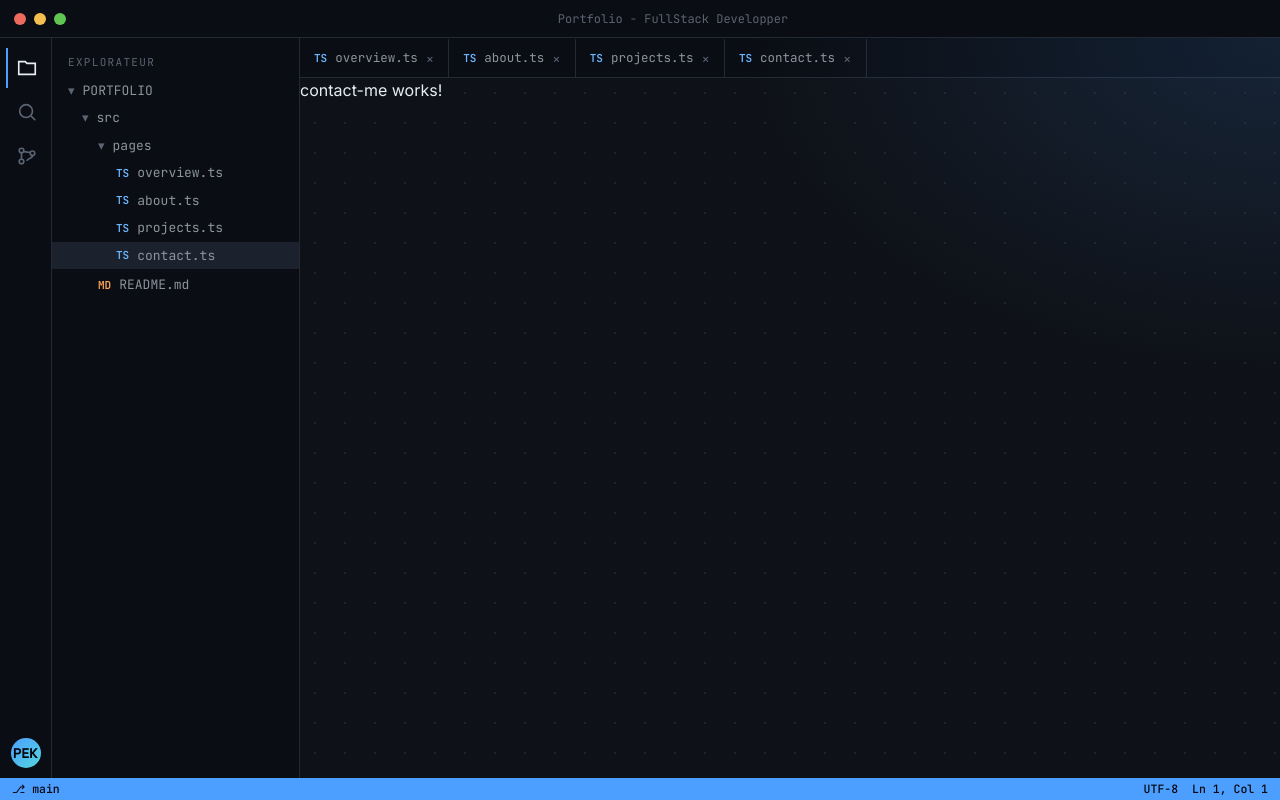
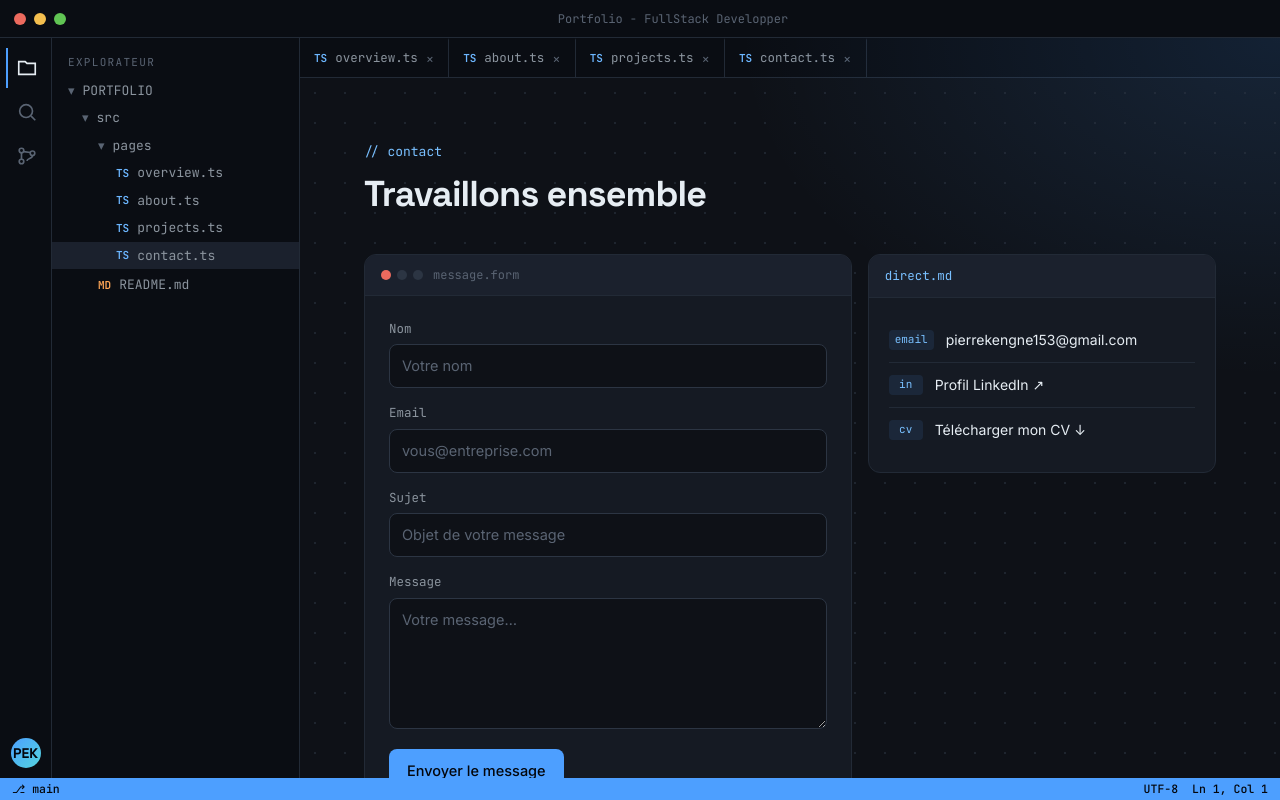
Before and after one commit to the-pek/my-portfolio, an Angular app: page /contact in a window 1280 px wide. Built offline with nearby package versions, Linux system fonts and the light colour scheme.

Commit message:
Finalisation du formulaire de contact

```diff
--- a/src/app/Pages/contact-me/contact-me.css
+++ b/src/app/Pages/contact-me/contact-me.css
@@ -0,0 +1,9 @@
+input:-webkit-autofill,
+input:-webkit-autofill:hover,
+input:-webkit-autofill:focus {
+  -webkit-text-fill-color: var(--color-ink);
+  -webkit-box-shadow: 0 0 0 1000px var(--color-bg) inset;
+  caret-color: var(--color-ink);
+
+  transition: background-color 9999s ease-out 0s;
+}
--- a/src/app/Pages/contact-me/contact-me.html
+++ b/src/app/Pages/contact-me/contact-me.html
@@ -1 +1,108 @@
-<p>contact-me works!</p>
+<div class="mx-auto max-w-[1040px] px-6 py-12 sm:px-10 lg:px-16 lg:py-16">
+
+  <header class="mb-10">
+    <p class="mb-3 font-mono text-[13px] text-accent2">// contact</p>
+    <h1 class="font-display text-3xl font-bold tracking-tight sm:text-4xl">Travaillons ensemble</h1>
+  </header>
+
+  <div class="grid items-start gap-4 lg:grid-cols-[1.4fr_1fr]">
+
+    <section class="overflow-hidden rounded-xl border border-edge bg-panel">
+      <div class="flex items-center gap-2.5 border-b border-edge bg-panel2 px-4 py-3">
+        <span class="flex gap-1.5">
+          <i class="block h-2.5 w-2.5 rounded-full bg-[#ec6a5e]"></i>
+          <i class="block h-2.5 w-2.5 rounded-full bg-edge2"></i>
+          <i class="block h-2.5 w-2.5 rounded-full bg-edge2"></i>
+        </span>
+        <span class="font-mono text-xs text-faint">message.form</span>
+      </div>
+
+      <div class="p-5 sm:p-6">
+        @if (status() === 'sent') {
+          <div role="status" class="py-6 text-center">
+            <span class="mx-auto mb-4 grid h-12 w-12 place-items-center rounded-full bg-ok/15 text-2xl text-ok">✓</span>
+            <h2 class="font-display text-xl font-semibold">Message envoyé</h2>
+            <p class="mx-auto mt-2 max-w-[42ch] text-muted">
+              Merci ! Ton message m'est bien parvenu, je te réponds dès que possible.
+            </p>
+            <button
+              type="button"
+              (click)="reset()"
+              class="mt-5 rounded-lg border border-edge2 px-[18px] py-[11px] text-[14.5px] font-medium text-ink transition hover:-translate-y-0.5 hover:border-accent hover:text-accent2">
+              Écrire un autre message
+            </button>
+          </div>
+        } @else {
+          <form [formGroup]="form" (ngSubmit)="onSubmit()" novalidate class="flex flex-col gap-4">
+
+            @if (status() === 'error') {
+              <p class="rounded-lg border border-err/30 bg-err/10 px-3 py-2.5 text-[13px] text-err" role="alert">
+                L'envoi a échoué. Réessaie, ou écris-moi directement à
+                <a [href]="mailto" class="underline">{{ email }}</a>.
+              </p>
+            }
+
+            <div class="flex flex-col gap-1.5">
+              <label for="nom" class="font-mono text-[12.5px] text-muted">Nom</label>
+              <input id="nom" type="text" formControlName="nom" autocomplete="name" placeholder="Votre nom"
+                     class="rounded-lg border border-edge2 bg-bg px-3 py-2.5 text-[14.5px] text-ink placeholder:text-faint transition focus:border-accent focus:outline-none focus:ring-[3px] focus:ring-accent/15" />
+              @if (showError('nom')) { <p class="text-[13px] text-err" role="alert">Indique ton nom.</p> }
+            </div>
+
+            <div class="flex flex-col gap-1.5">
+              <label for="email" class="font-mono text-[12.5px] text-muted">Email</label>
+              <input id="email" type="email" formControlName="email" autocomplete="email" placeholder="vous@entreprise.com"
+                     class="rounded-lg border border-edge2 bg-bg px-3 py-2.5 text-[14.5px] text-ink placeholder:text-faint transition focus:border-accent focus:outline-none focus:ring-[3px] focus:ring-accent/15" />
+              @if (showError('email')) { <p class="text-[13px] text-err" role="alert">Indique un email valide.</p> }
+            </div>
+
+            <div class="flex flex-col gap-1.5">
+              <label for="sujet" class="font-mono text-[12.5px] text-muted">Sujet</label>
+              <input id="sujet" type="text" formControlName="sujet" placeholder="Objet de votre message"
+                     class="rounded-lg border border-edge2 bg-bg px-3 py-2.5 text-[14.5px] text-ink placeholder:text-faint transition focus:border-accent focus:outline-none focus:ring-[3px] focus:ring-accent/15" />
+              @if (showError('sujet')) { <p class="text-[13px] text-err" role="alert">Indique un sujet.</p> }
+            </div>
+
+            <div class="flex flex-col gap-1.5">
+              <label for="message" class="font-mono text-[12.5px] text-muted">Message</label>
+              <textarea id="message" rows="5" formControlName="message" placeholder="Votre message…"
+                        class="resize-y rounded-lg border border-edge2 bg-bg px-3 py-2.5 text-[14.5px] text-ink placeholder:text-faint transition focus:border-accent focus:outline-none focus:ring-[3px] focus:ring-accent/15"></textarea>
+              @if (showError('message')) { <p class="text-[13px] text-err" role="alert">Ton message est un peu court (10 caractères min.).</p> }
+            </div>
+
+            <button
+              type="submit"
+              [disabled]="status() === 'sending'"
+              class="mt-1 self-start rounded-lg bg-accent px-[18px] py-[11px] text-[14.5px] font-medium text-[#03060c] transition hover:-translate-y-0.5 hover:shadow-[0_10px_28px_-10px_rgba(77,159,255,0.45)] disabled:translate-y-0 disabled:cursor-not-allowed disabled:opacity-60 disabled:shadow-none">
+              {{ status() === 'sending' ? 'Envoi…' : 'Envoyer le message' }}
+            </button>
+          </form>
+        }
+      </div>
+    </section>
+
+    <aside class="overflow-hidden rounded-xl border border-edge bg-panel">
+      <div class="flex items-center gap-2.5 border-b border-edge bg-panel2 px-4 py-3">
+        <span class="font-mono text-[12.5px] text-accent2">direct.md</span>
+      </div>
+      <div class="p-5">
+        <a [href]="mailto"
+           class="flex items-center gap-3 border-t border-edge py-3 text-sm transition first:border-t-0 hover:text-accent2">
+          <span class="min-w-[34px] rounded bg-accent/10 px-1.5 py-0.5 text-center font-mono text-[11px] text-accent2">email</span>
+          {{ email }}
+        </a>
+        <a href="https://www.linkedin.com/in/pek-5892932ab/" target="_blank" rel="noopener"
+           class="flex items-center gap-3 border-t border-edge py-3 text-sm transition hover:text-accent2">
+          <span class="min-w-[34px] rounded bg-accent/10 px-1.5 py-0.5 text-center font-mono text-[11px] text-accent2">in</span>
+          Profil LinkedIn ↗
+        </a>
+        <a href="{{cv}}" download
+           class="flex items-center gap-3 border-t border-edge py-3 text-sm transition hover:text-accent2">
+          <span class="min-w-[34px] rounded bg-accent/10 px-1.5 py-0.5 text-center font-mono text-[11px] text-accent2">cv</span>
+          Télécharger mon CV ↓
+        </a>
+      </div>
+    </aside>
+
+  </div>
+</div>
--- a/src/app/Pages/contact-me/contact-me.ts
+++ b/src/app/Pages/contact-me/contact-me.ts
@@ -1,9 +1,71 @@
-import { Component } from '@angular/core';
+import { Component, inject, signal } from '@angular/core';
+import { FormBuilder, ReactiveFormsModule, Validators } from '@angular/forms';
+import { HttpClient } from '@angular/common/http';
+
+type Status = 'idle' | 'sending' | 'sent' | 'error';
 
 @Component({
   selector: 'app-contact-me',
-  imports: [],
+  imports: [ReactiveFormsModule],
   templateUrl: './contact-me.html',
   styleUrl: './contact-me.css',
 })
-export class ContactMe {}
+export class ContactMe {
+  cv: String = 'documents/CV_Kengne_Pierre-Edwin.pdf';
+  private readonly endpoint = 'https://formspree.io/f/mojojjqe';
+
+  protected readonly email = 'pierrekengne153@gmail.com';
+  protected readonly mailto = 'mailto:' + this.email;
+
+  protected readonly status = signal<Status>('idle');
+  protected readonly submitted = signal(false);
+
+  private readonly fb = inject(FormBuilder);
+  private readonly http = inject(HttpClient);
+
+  protected readonly form = this.fb.nonNullable.group({
+    nom: ['', Validators.required],
+    email: ['', [Validators.required, Validators.email]],
+    sujet: ['', Validators.required],
+    message: ['', [Validators.required, Validators.minLength(10)]],
+  });
+
+  protected showError(name: 'nom' | 'email' | 'sujet' | 'message'): boolean {
+    const c = this.form.controls[name];
+    return c.invalid && (c.touched || this.submitted());
+  }
+
+  protected onSubmit(): void {
+    this.submitted.set(true);
+    if (this.form.invalid) {
+      this.form.markAllAsTouched();
+      return;
+    }
+
+    this.status.set('sending');
+    const v = this.form.getRawValue();
+
+    this.http
+      .post(
+        this.endpoint,
+        {
+          nom: v.nom,
+          email: v.email,
+          sujet: v.sujet,
+          message: v.message,
+          _subject: `[Portfolio] ${v.sujet}`,
+        },
+        { headers: { Accept: 'application/json' } },
+      )
+      .subscribe({
+        next: () => this.status.set('sent'),
+        error: () => this.status.set('error'),
+      });
+  }
+
+  protected reset(): void {
+    this.form.reset();
+    this.submitted.set(false);
+    this.status.set('idle');
+  }
+}
--- a/src/app/app.config.ts
+++ b/src/app/app.config.ts
@@ -1,11 +1,12 @@
-import { ApplicationConfig, provideBrowserGlobalErrorListeners } from '@angular/core';
-import { provideRouter } from '@angular/router';
-
+import { ApplicationConfig, provideZonelessChangeDetection} from '@angular/core';
+import { provideRouter, withInMemoryScrolling } from '@angular/router';
 import { routes } from './app.routes';
+import { provideHttpClient } from '@angular/common/http';
 
 export const appConfig: ApplicationConfig = {
   providers: [
-    provideBrowserGlobalErrorListeners(),
-    provideRouter(routes)
-  ]
+    provideZonelessChangeDetection(),
+    provideRouter(routes, withInMemoryScrolling({ scrollPositionRestoration: 'top' })),
+    provideHttpClient(),
+  ],
 };
--- a/src/styles.css
+++ b/src/styles.css
@@ -21,6 +21,7 @@
   --color-num: #ffa657;
   --color-cy: #56d4dd;
   --color-ok: #3fb950;
+  --color-err: #f87171;
 
   --font-display: "Space Grotesk", system-ui, sans-serif;
   --font-body: "Inter", system-ui, sans-serif;
```
Also changed, not shown: 1 other file (tests, documents, lock files or other folders).
